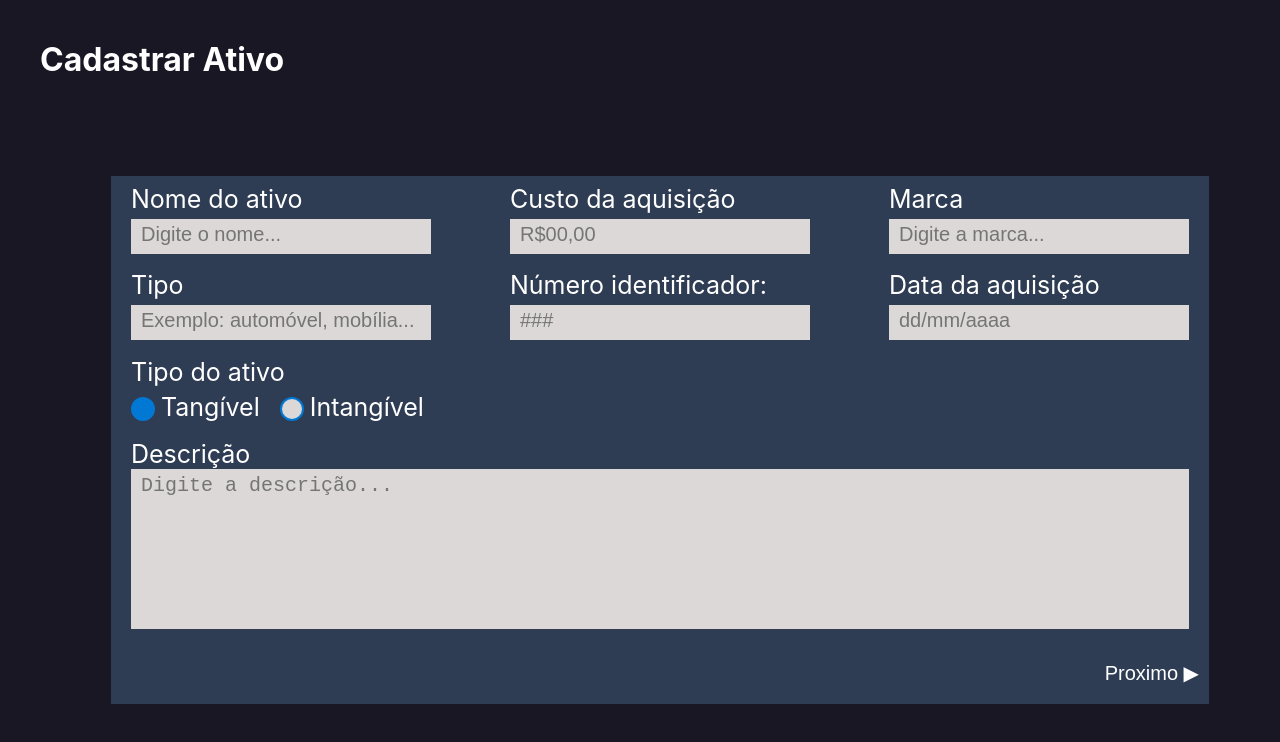
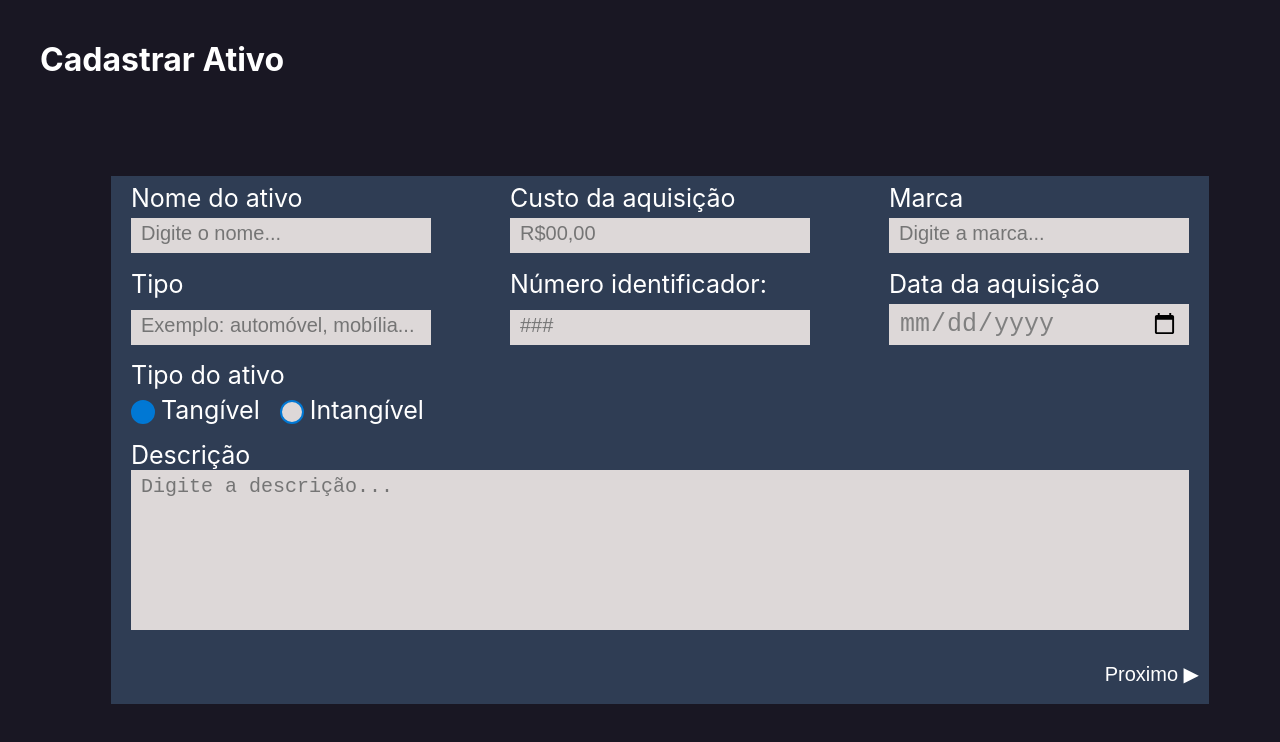
Before and after one commit to equipe-javali/API_3_FRONT, a React (Create React App) app in the folder ctrl-a/: page / in a window 1280 px wide. Shown: the top 742 px of the page. Built offline with nearby package versions, Linux system fonts and the light colour scheme.

Commit message:
arrumei o tipo da dataAquisicao

```diff
--- a/ctrl-a/src/pages/cadastroAtivos.tsx
+++ b/ctrl-a/src/pages/cadastroAtivos.tsx
@@ -13,7 +13,7 @@ export default function CadastroAtivos() {
     const [tipoAtivo, setTipoAtivo] = useState(0)
     const marca = CampoAtivoPadrao("Marca", "text", "Digite a marca...")
     const identificador = CampoAtivoPadrao("Número identificador:", "text", "###")
-    const dataAquisicao = CampoAtivoPadrao("Data da aquisição", "text", "dd/mm/aaaa")
+    const dataAquisicao = CampoAtivoPadrao("Data da aquisição", "date", "dd/mm/aaaa")
     const descricao = CampoAtivoPadrao("Descricao", "textarea", "Digite a descricao")
     const [proximo, setProximo] = useState(1)
     const tipo = CampoAtivoPadrao("Tipo", "text", "Exemplo: automóvel, mobília...")
```
